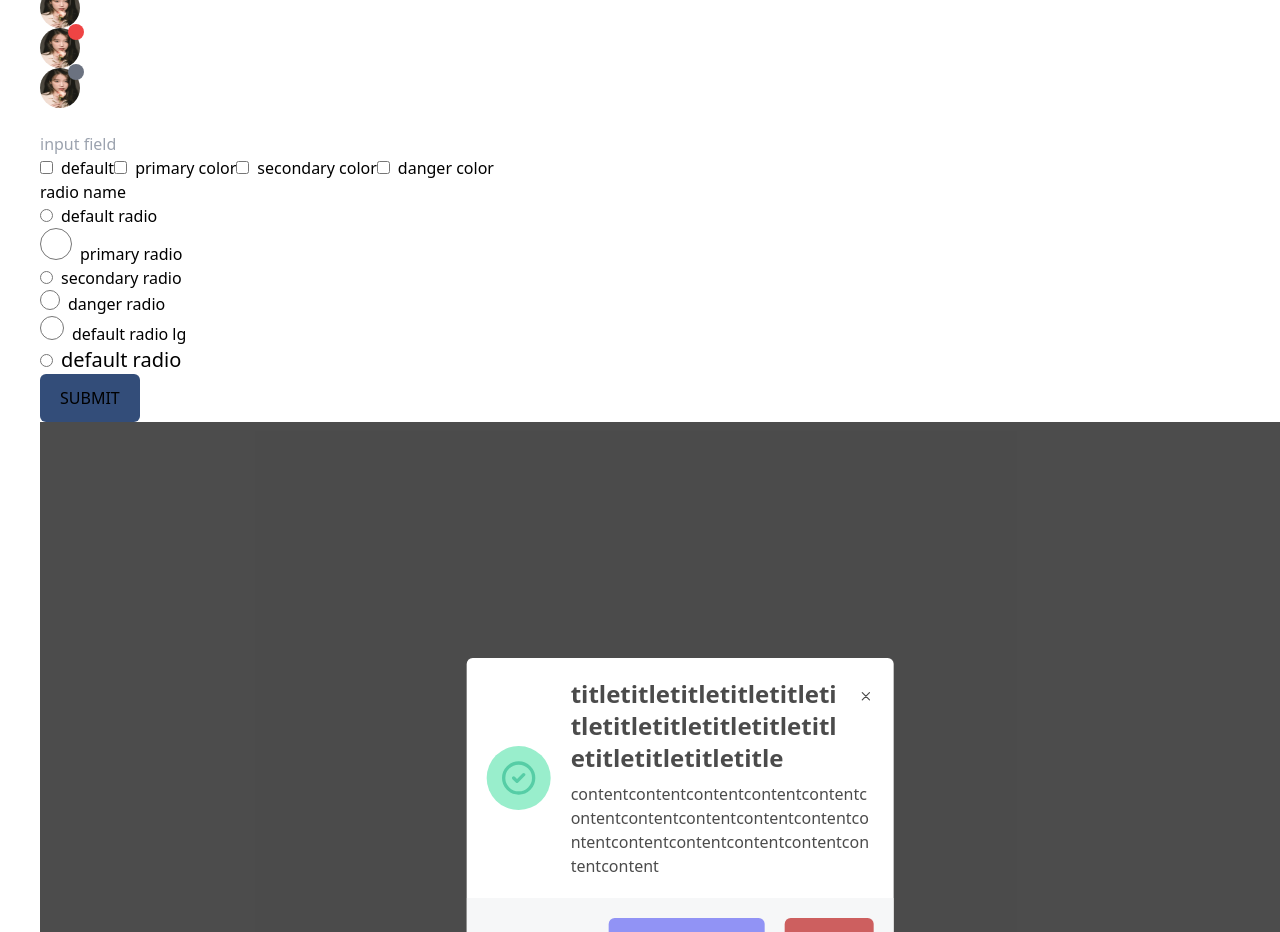
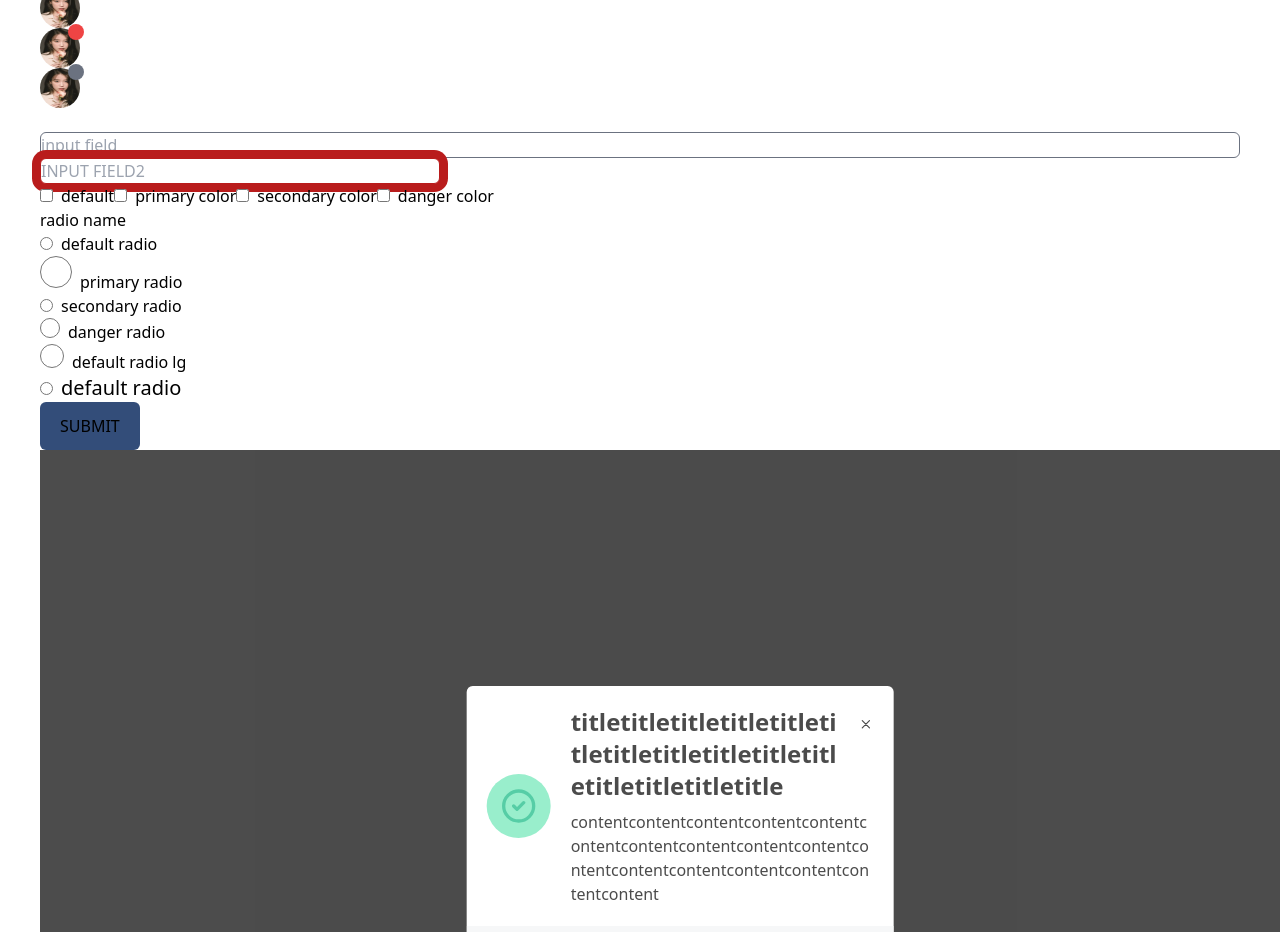
Before and after one commit to NAMU1105/tailwindcss, a Next.js app: page /components in a window 1280 px wide. Shown: the part 840-1772 px from the top of the page. Built offline with nearby package versions, Linux system fonts and the light colour scheme; what @tailwindcss/custom-forms would draw is missing.

Commit message:
add features in input.tsx

```diff
--- a/components/UI/form/input.tsx
+++ b/components/UI/form/input.tsx
@@ -1,13 +1,13 @@
 import React from "react";
-import {
-  useField,
-  Field,
-  FieldAttributes,
-  FieldHookConfig,
-  FieldInputProps,
-} from "formik";
+import { useField } from "formik";
 // import styled from "styled-components";
 import { classNames } from "../../util/utils";
+
+// TODO: 반복되는 코드 줄이기
+// 1. maps 통일
+// 2. ringwidth같은 공통 적인 속성 따로 만든 다음에 상속하기
+
+// //////////////////////////////////////////////////////////////
 
 const COLOR_VARIANT_MAPS = {
   white: "text-white",
@@ -17,21 +17,27 @@ const COLOR_VARIANT_MAPS = {
   danger: "text-danger",
 };
 const BGCOLOR_VARIANT_MAPS = {
-  white: "",
-  black: "",
-  primary: "",
-  secondary: "",
-  danger: "",
+  white: "bg-white",
+  black: "bg-black",
+  primary: "bg-primary",
+  secondary: "bg-secondary-navy",
+  danger: "bg-danger",
+};
+const RING_COLOR_VARIANT_MAPS = {
+  black: "ring-black border-black focus:ring-black focus:border-black",
+  primary:
+    "ring-primary border-primary focus:ring-primary focus:border-primary",
+  secondary:
+    "ring-secondary-navy border-secondary-navy focus:ring-secondary-navy focus:border-secondary-navy",
+  danger: "ring-danger border-danger focus:ring-danger focus:border-danger",
 };
 const SIZE_VARIANT_MAPS = {
-  sm: "w-auto",
   md: "w-1/3",
   lg: "w-1/2",
   full: "w-full font-lg",
+  auto: "w-auto",
 };
-const DISALBED_VARIANT_MAPS = {
-  true: "bg-gray-600 cursor-default text-gray-800",
-};
+const DISALBED_INPUT = "bg-gray-600 cursor-default text-gray-800";
 
 const TEXT_TRANSFORM_VARIANT_MAPS = {
   uppercase: "uppercase",
@@ -39,7 +45,14 @@ const TEXT_TRANSFORM_VARIANT_MAPS = {
   lowercase: "lowercase",
 };
 
-interface InputProps extends FieldInputProps<""> {
+// --
+const RING_WIDTH_VARIANT_MAPS = {
+  sm: "ring-2 border-2",
+  md: "ring-4 border-4",
+  lg: "ring-8 border-8",
+};
+
+interface InputProps {
   name: string;
   id?: string;
   label: string;
@@ -47,99 +60,64 @@ interface InputProps extends FieldInputProps<""> {
   //   no Label이면 클래스 이름을 sr-only로 한다.
   noLabel?: boolean;
   type: "email" | "text" | "password";
-  multiLine?: boolean;
+  multiLine?: boolean; //multiline일 경우 textarea
   required?: boolean;
-  design?: "default" | "filled" | "outlined";
-  size?: "sm" | "md" | "lg" | "full";
-  diabled?: boolean;
-  color?: "default" | "white" | "black" | "primary" | "secondary" | "danger";
-  bgColor?: "default" | "white" | "black" | "primary" | "secondary" | "danger";
-  textTransform?: "uppercase" | "capitalize" | "lowercase";
+  design?: "filled" | "outlined";
+  disabled?: boolean;
+  color?: "white" | "black" | "primary" | "secondary" | "danger";
+  bgColor?: "white" | "black" | "primary" | "secondary" | "danger";
+  ringcolor?: "white" | "black" | "primary" | "secondary" | "danger";
+  ringwidth?: "sm" | "md" | "lg";
+  texttransform?: "uppercase" | "capitalize" | "lowercase";
+  align?: "inline-flex" | "";
+  filedsize?: "md" | "lg" | "full" | "auto";
 }
-
-export const Input: React.FC<InputProps> = ({
-  label,
-  id,
-  type,
-  size,
-  ...props
-}) => {
-  const [field, meta] = useField(props);
-
-  return (
-    <div className={`${SIZE_VARIANT_MAPS[size]}`}>
-      <label
-        htmlFor={props.name}
-        className={
-          props.noLabel
-            ? `sr-only`
-            : `block ${TEXT_TRANSFORM_VARIANT_MAPS[props.textTransform]}
-        `
-        }
-      >
-        {label}
-      </label>
-      <input
-        name={props.name}
-        placeholder={props.placeholder}
-        className={`${SIZE_VARIANT_MAPS[size]} mt-1 rounded-md pl-3 border border-gray-500 focus:outline-none focus:ring-2 focus:ring-purple-600 focus:border-transparent`}
-      />
-    </div>
-  );
-};
-Input.defaultProps = {
-  color: "white",
-  size: "full",
-  textTransform: "capitalize",
-};
-
-// //////////////////////////////////////////////////////////////
-interface MyProps extends FieldInputProps<""> {
-  label: string;
-  id?: string;
-  type: "email" | "password" | "text";
-  size: "sm" | "md" | "lg" | "full";
-}
-
-export const TestInput: React.FC<MyProps> = ({
-  label,
-  id,
-  type,
-  size,
-  ...props
-}) => {
-  const [field, meta] = useField(props);
-
-  return (
-    <>
-      <label htmlFor={id || props.name} className="sr-only">
-        {label}
-      </label>
-      <input className={meta.touched && meta.error} {...field} {...props} />
-      {meta.touched && meta.error ? <div className="error">error</div> : null}
-    </>
-  );
-};
 
 ////****************************** */
 // inputText
 ////****************************** */
-interface InputTextProps {
-  name: string;
-  type: string;
-  placeholder: string;
-  disabled?: boolean;
-}
-
-export const InputField: React.FC<InputTextProps> = (props) => {
+export const InputField: React.FC<InputProps> = (props) => {
   const [field, { error, touched }] = useField({
     name: props.name,
-    type: props.name,
   });
   return (
-    <div className={`inline-flex flex-col`}>
-      <input disabled={props.disabled} {...field} {...props} />
-      {error && touched && <div className="">{error}</div>}
+    <div className={`flex flex-col`}>
+      {props.multiLine ? (
+        <textarea
+          className={
+            props.disabled
+              ? `${DISALBED_INPUT}`
+              : classNames`form-input border-gray-500 border rounded-md
+        ${COLOR_VARIANT_MAPS[props.color]}
+        ${BGCOLOR_VARIANT_MAPS[props.bgColor]}
+        ${RING_COLOR_VARIANT_MAPS[props.ringcolor]}
+        ${SIZE_VARIANT_MAPS[props.filedsize]}
+        ${TEXT_TRANSFORM_VARIANT_MAPS[props.texttransform]}
+        ${RING_WIDTH_VARIANT_MAPS[props.ringwidth]}
+        `
+          }
+          {...field}
+          {...props}
+        ></textarea>
+      ) : (
+        <input
+          className={
+            props.disabled
+              ? `${DISALBED_INPUT}`
+              : classNames`form-input border-gray-500 border rounded-md
+        ${COLOR_VARIANT_MAPS[props.color]}
+        ${BGCOLOR_VARIANT_MAPS[props.bgColor]}
+        ${RING_COLOR_VARIANT_MAPS[props.ringcolor]}
+        ${SIZE_VARIANT_MAPS[props.filedsize]}
+        ${TEXT_TRANSFORM_VARIANT_MAPS[props.texttransform]}
+        ${RING_WIDTH_VARIANT_MAPS[props.ringwidth]}
+        `
+          }
+          {...field}
+          {...props}
+        />
+      )}
+      {error && touched && <div className={``}>{error}</div>}
     </div>
   );
 };
@@ -164,11 +142,6 @@ const ROUND_VARIANT_MAPS_CHECKBOX = {
   md: " rounded-md",
   lg: " rounded-lg",
   full: "rounded-full",
-};
-const RING_WIDTH_VARIANT_MAPS_CHECKBOX = {
-  sm: "ring-2",
-  md: "ring-4",
-  lg: "ring-7",
 };
 
 const FONT_SIZE_VARIANT_CHECKBOX = {
@@ -215,7 +188,7 @@ export const Checkbox: React.FC<CheckboxProps> = ({ children, ...props }) => {
               : classNames`form-checkbox mr-2 border border-gray-700 ring-current focus:border-current
           ${ROUND_VARIANT_MAPS_CHECKBOX[props.rounded]}
           ${RING_COLOR_VARIANT_MAPS_CHECKBOX[props.ringColor]}
-          ${RING_WIDTH_VARIANT_MAPS_CHECKBOX[props.ringWidth]}
+          ${RING_WIDTH_VARIANT_MAPS[props.ringWidth]}
           ${FONT_SIZE_VARIANT_CHECKBOX[props.fontSize]}
           ${BOX_SIZE_VARIANT_CHECKBOX[props.boxSize]}
           ${COLOR_VARIANT_MAPS_CHECKBOX[props.color]}`
--- a/pages/components/index.tsx
+++ b/pages/components/index.tsx
@@ -4,10 +4,8 @@ import { Alert } from "../../components/UI/alert";
 import Button from "../../components/UI/form/button";
 import {
   Checkbox,
-  Input,
   InputField,
   Select,
-  TestInput,
   Radio,
 } from "../../components/UI/form/input";
 import { Formik, Field, Form, FormikHelpers } from "formik";
@@ -146,11 +144,25 @@ const Index = (props) => {
                 /> */}
                 <br />
                 <InputField
+                  label="1"
                   name="email"
                   type="email"
                   placeholder="input field"
+                  color="primary"
+                  filedsize="auto"
                 />
-                <br />
+                <InputField
+                  label="1"
+                  name="email"
+                  type="email"
+                  placeholder="input field2"
+                  color="danger"
+                  texttransform="uppercase"
+                  filedsize="md"
+                  ringcolor="danger"
+                  ringwidth="lg"
+                />
+
                 <Checkbox name="default" label="default" />
                 <Checkbox
                   name="primary"
```
